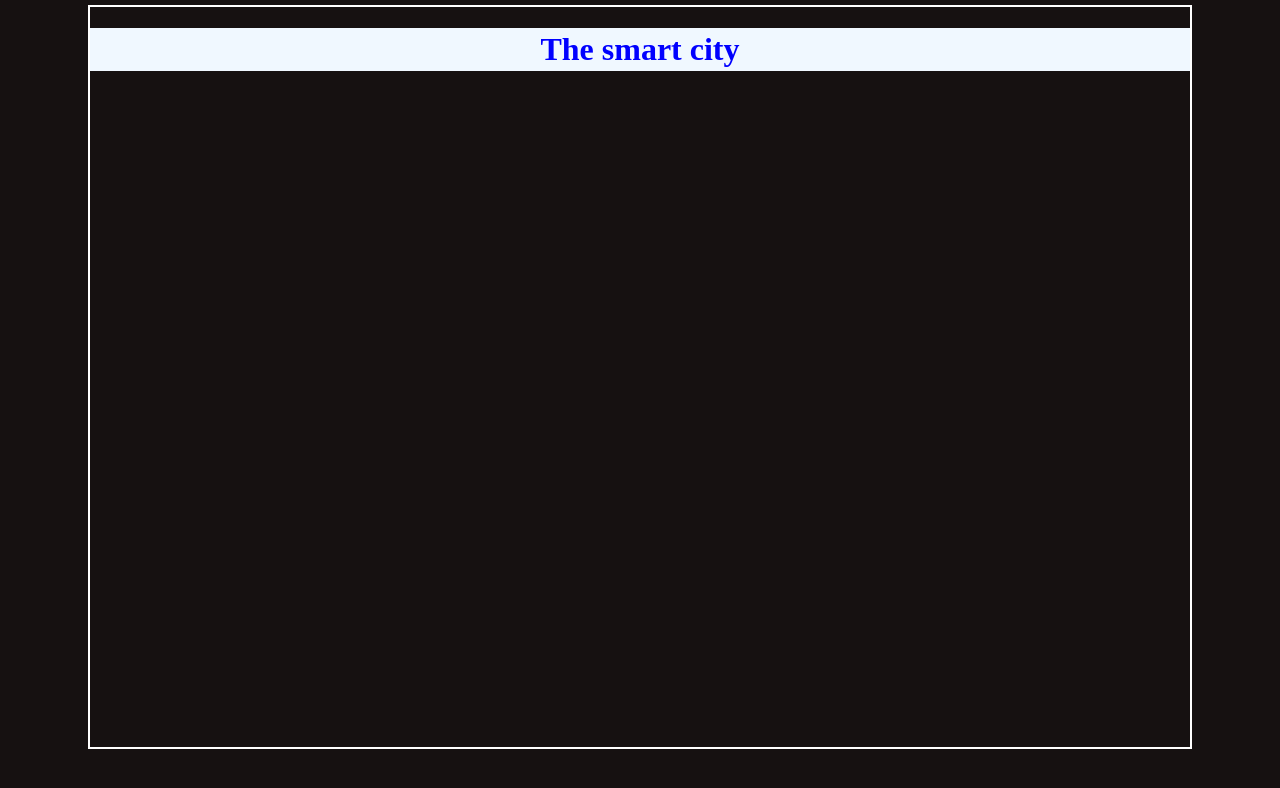
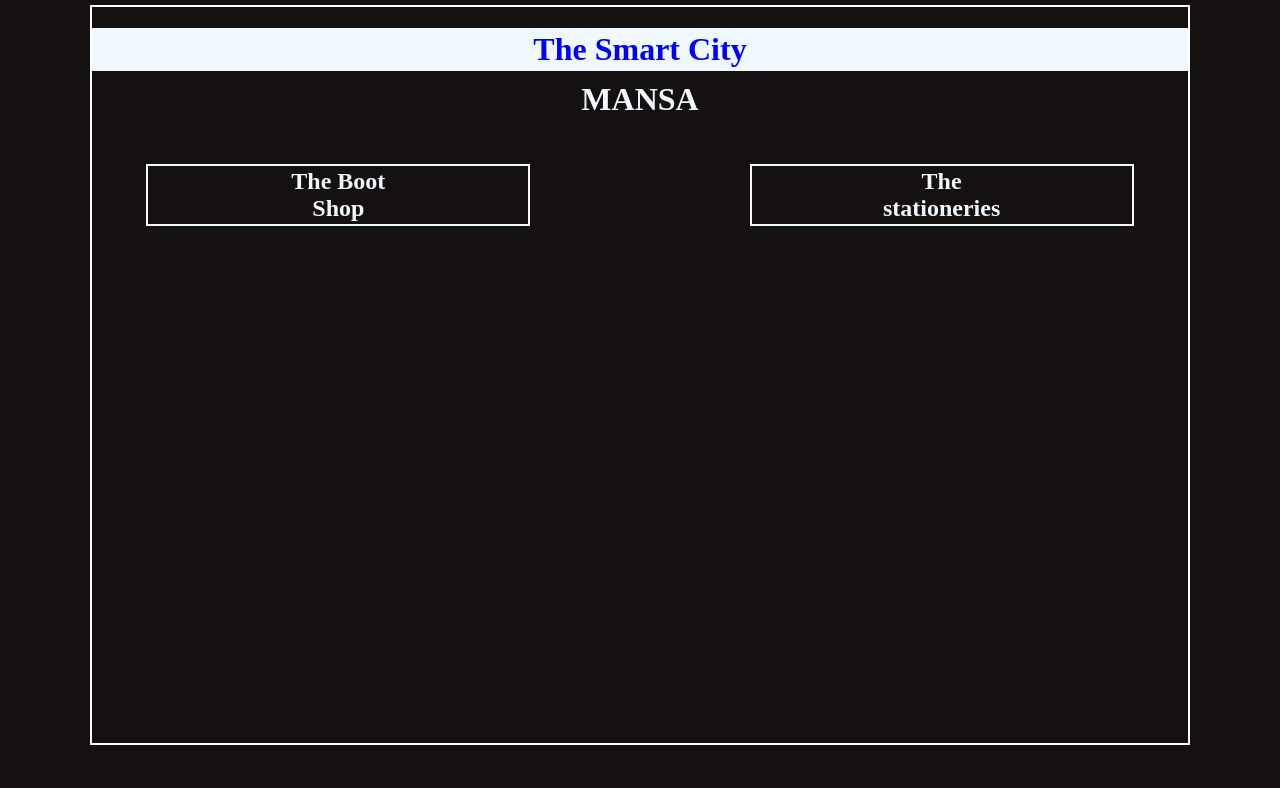
Before and after one commit to tusharsingla002/01, a plain HTML site: page index.html in a window 1280 px wide. Drawn offline with Linux system fonts and the light colour scheme.

Commit message:
Update index.html

```diff
--- a/index.html
+++ b/index.html
@@ -1,14 +1,20 @@
 <!DOCTYPE html>
 <html lang="en">
+
 <head>
     <meta charset="UTF-8">
     <meta http-equiv="X-UA-Compatible" content="IE=edge">
     <meta name="viewport" content="width=device-width, initial-scale=1.0">
     <title>Document</title>
 </head>
+
 <head>
     <style>
-        body{
+        * {
+            box-sizing: border-box;
+        }
+
+        body {
             align-items: center;
             border: 2px solid white;
             min-height: 740px;
@@ -20,17 +26,72 @@
             min-width: 86%;
 
         }
-        h1{
-            text-align:center ;
+
+        .head1 {
+            text-align: center;
             background-color: aliceblue;
             padding-top: 3px;
             padding-bottom: 3px;
         }
+
+        .head2 {
+            color: aliceblue;
+            text-align: center;
+            margin-top: -12px;
+
+        }
+
+        .head-3 {
+            color: aliceblue;
+            text-align: center;
+            border: 2px solid aliceblue;
+            padding: 2px;
+
+            max-width: 100px;
+            min-width: 300px;
+
+            margin: auto;
+            margin-top: 10px;
+
+        }
+
+        .head-4 {
+            color: aliceblue;
+            border: 2px solid aliceblue;
+            text-align: center;
+            padding: 2px;
+
+            margin: auto;
+            max-width: 100px;
+            min-width: 300px;
+            margin-top: 10px;
+
+        }
+
+        [class*="col-"] {
+            width: 100%;
+        }
+
+        @media only screen and (min-width: 600px) {}
+
+        @media only screen and (min-width: 768px){
+            .head-3{float: left;margin-left: 5%; min-width: 35%;margin-top: 25px;}
+            .head-4{float: left;margin-left: 20%;min-width: 35%;margin-top: 25px;}
+        }
     </style>
 </head>
+
 <body onload="headf()">
-    <h1 id="head1" >The smart city
+    <h1 id="head1" class="head1">The Smart City
     </h1>
+    <h1 id="head2" class="head2">MANSA</h1>
     <script src="index.js"></script>
 </body>
+
 </html>
+
+<head>
+    <h2 id="head3" class="head-3 head-s-3">The Boot <br> Shop</h1>
+
+        <h2 id="head4" class="head-4 head-s-4">The <br> stationeries</h2>
+</head>
```
